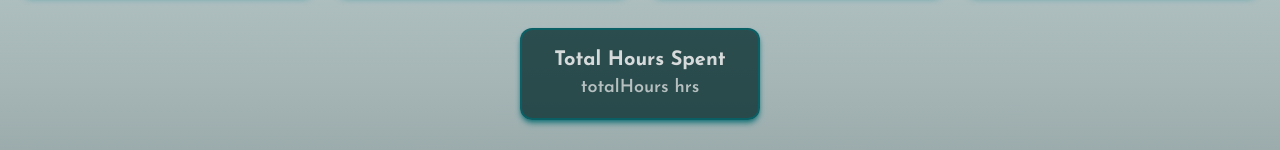
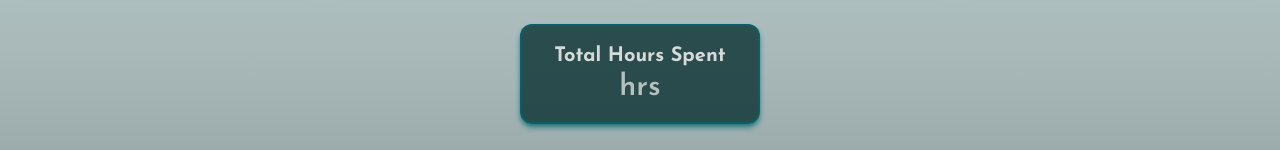
Before and after one commit to mubhad1704/Skill-Stack, a React (Vite) app: page /dashboard in a window 1280 px wide. Shown: the part 314-464 px from the top of the page. Built offline with nearby package versions, Linux system fonts and the light colour scheme; a web font is replaced by a local one.

Commit message:
style adjustments

```diff
--- a/src/pages/Dashboard.jsx
+++ b/src/pages/Dashboard.jsx
@@ -45,9 +45,9 @@ function Dashboard() {
           <h3 className="text-xl font-bold text-[#eeeeeee0]">
             Total Hours Spent
           </h3>
-          <p className="text-lg text-[#eeeeeeb7] font-semibold">
-            {" "}
-            totalHours hrs
+          <p className="text-3xl text-[#eeeeeeb7] font-semibold">
+
+            hrs
           </p>
         </div>
 
@@ -58,17 +58,17 @@ function Dashboard() {
             </h2>
             <div className="m-2 mt-4">
               <p className="text-lg font-semibold">
-                {" "}
+
                 Video<span className="text-[#003436] mx-3">➙</span>
                 <span className="font-medium text-[#012324] ">video</span>
               </p>
               <p className="text-lg font-semibold">
-                {" "}
+
                 Course<span className="text-[#003436] mx-3">➙</span>
                 <span className="font-medium text-[#012324] ">course</span>
               </p>
               <p className="text-lg font-semibold">
-                {" "}
+
                 Article<span className="text-[#003436] mx-3">➙</span>
                 <span className="font-medium text-[#012324] ">article</span>
               </p>
@@ -79,7 +79,7 @@ function Dashboard() {
             <h3 className="text-2xl  font-semibold text-center text-[#003436] border-b border-[#00676dc0]">
               Platform Breakdown
             </h3>
-            <div className="m-2 mt-4">
+            <div className="m-2 mt-4 ">
               <p>YouTube</p>
               <p>Udemy</p>
               <p>Coursera</p>
```
